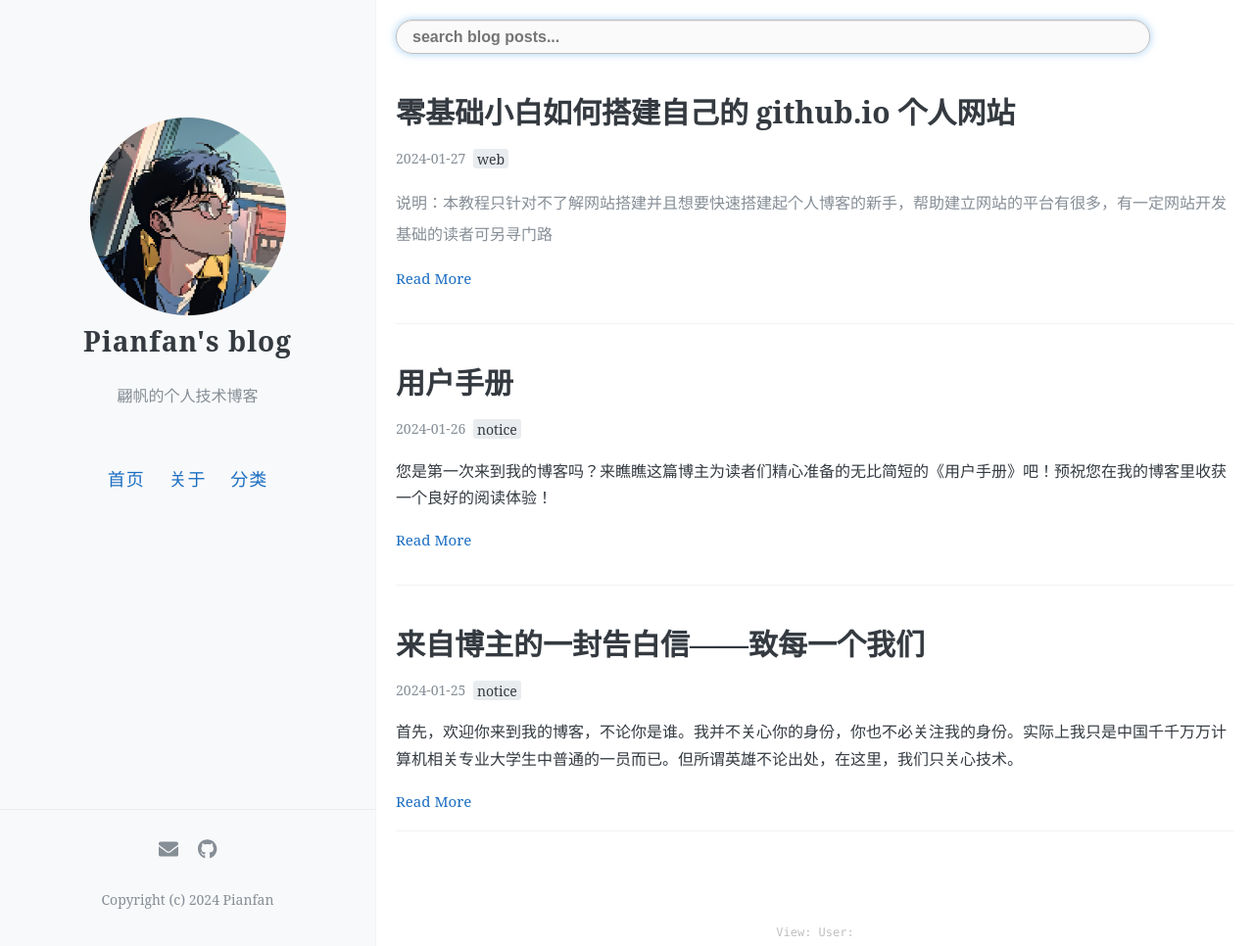
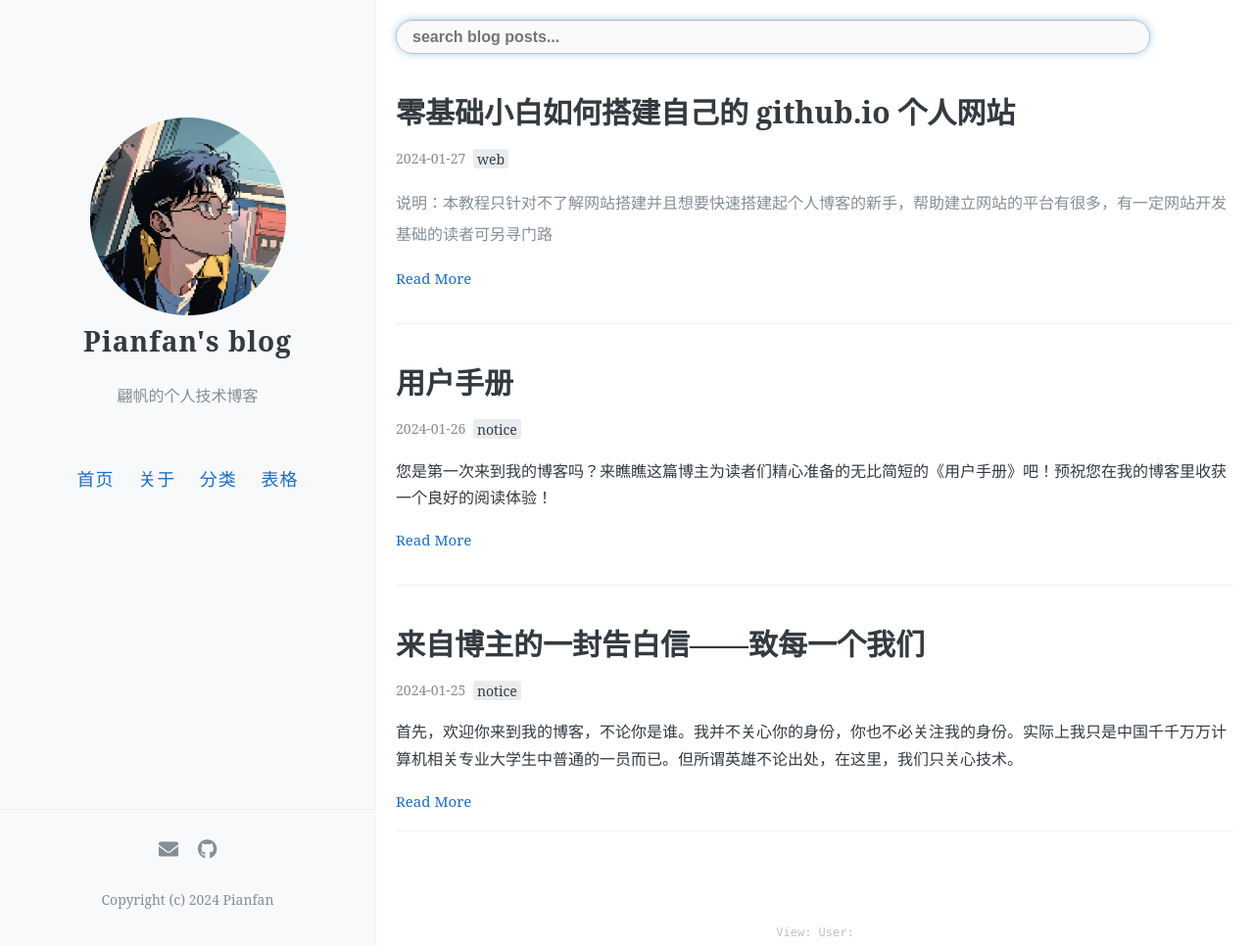
Before and after one commit to Alwyn-Tan/alwyn-tan.github.io, a Jekyll site: the page built from index.html, in a window 1280 px wide and 966 px high. Shown: the whole window at 98% size. Built offline with Jekyll 4.4.1, drawn with Linux system fonts in a browser that asks for light colours; the list of posts is cut into pages by our own code; comment, search, counter and statistics services are not loaded.

Commit message:
Update _config.yml

```diff
--- a/_config.yml
+++ b/_config.yml
@@ -11,6 +11,8 @@ navigation:
     url: /about
   - name: 分类
     url: /tags
+  - name: 表格
+    url: /table
 
 paginate: 8
 
```
